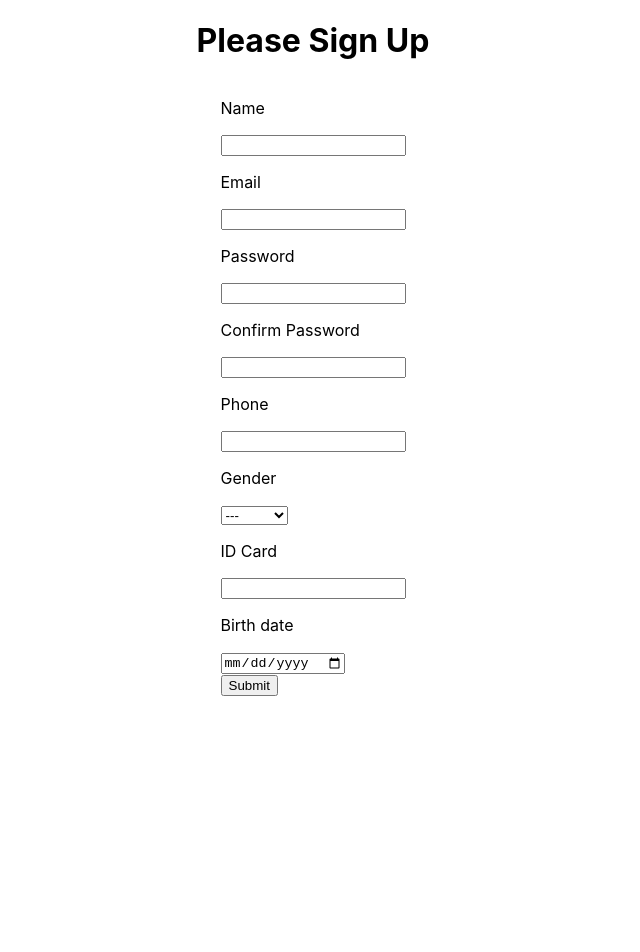
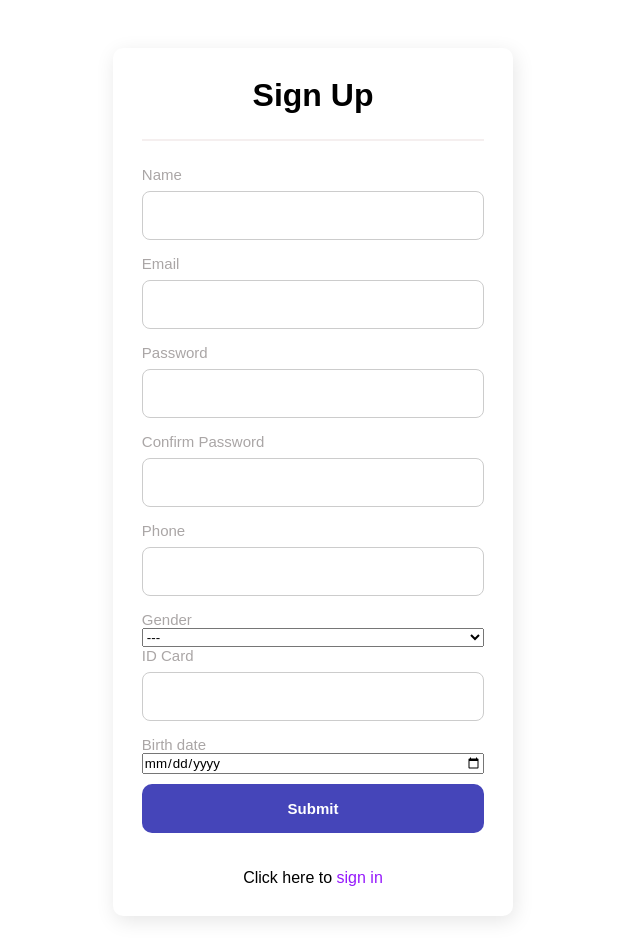
Before and after one commit to NeerChayaphon/Medical-Consultation-System, a React (Create React App) app in the folder frontend/: page /register in a window 1280 px wide. Shown: the top 952 px of the page, without its empty margins (327-967 px from the left). Before the commit the page ends 800 px from the top, so only its background shows below. Built offline with nearby package versions, Linux system fonts and the light colour scheme.

Commit message:
Patient Login-SignUp v1

```diff
--- a/frontend/package.json
+++ b/frontend/package.json
@@ -7,6 +7,7 @@
     "@testing-library/react": "^11.2.7",
     "@testing-library/user-event": "^12.8.3",
     "axios": "^0.21.1",
+    "bootstrap": "^5.1.0",
     "react": "^17.0.2",
     "react-dom": "^17.0.2",
     "react-router-dom": "^5.2.0",
--- a/frontend/src/App.js
+++ b/frontend/src/App.js
@@ -3,6 +3,7 @@ import Home from './page/Patient/Home';
 import Landing from './page/Patient/Landing';
 import Login from './page/Patient/Login';
 import Register from './page/Patient/Register';
+
 //import {useState} from 'react';
 
 function App() {
--- a/frontend/src/page/Patient/Home.js
+++ b/frontend/src/page/Patient/Home.js
@@ -1,13 +1,15 @@
-import {useHistory, Redirect} from 'react-router-dom';
+import {Redirect} from 'react-router-dom';
+import {useState} from 'react';
+import useAuthCheck from '../../adapters/useAuthCheck';
 
 function Home() {
-  const history = useHistory();
-  let token = localStorage.getItem('token');
+  const {data: user, isPending, error} = useAuthCheck('http://localhost:5000/api/v1/auth/patient/');
 
-  if (!token) {
+  //let token = localStorage.getItem('token');
+  if (error) {
+    console.log(error);
     return <Redirect to='/login' />;
   }
-
   return (
     <div className='wrapper'>
       <h1>Home</h1>
--- a/frontend/src/page/Patient/Login.js
+++ b/frontend/src/page/Patient/Login.js
@@ -2,7 +2,7 @@ import React from 'react';
 import '../../styles/Login.css';
 import axios from 'axios';
 import {useState} from 'react';
-import {useHistory} from 'react-router-dom';
+import {useHistory, Link} from 'react-router-dom';
 
 export default function Login() {
   const [email, setEmail] = useState();
@@ -32,19 +32,26 @@ export default function Login() {
 
   return (
     <div className='login-wrapper'>
-      <h1>Please Log In</h1>
-      {error && <div>{error.message}</div>}
+      <h1 className='title'>Log In</h1>
+      <p className='or'>
+        <span></span>
+      </p>
       <form onSubmit={handleSubmit}>
-        <label>
-          <p>Email</p>
+        <div className='email-login'>
+          <label>Email</label>
           <input type='email' required onChange={(e) => setEmail(e.target.value)} />
-        </label>
-        <label>
-          <p>Password</p>
+          <label>Password</label>
           <input type='password' required onChange={(e) => setPassword(e.target.value)} />
-        </label>
+        </div>
         <div>
-          <button type='submit'>Submit</button>
+          <button type='submit' className='cta-btn'>
+            Submit
+          </button>
+        </div>
+        <div className='authError'>{error ? <div>{error.message}</div> : <div> </div>}</div>
+
+        <div className='signup'>
+          Click here to <Link to='/register'>sign up</Link>
         </div>
       </form>
     </div>
--- a/frontend/src/page/Patient/Register.js
+++ b/frontend/src/page/Patient/Register.js
@@ -2,7 +2,7 @@ import React from 'react';
 import '../../styles/Login.css';
 import axios from 'axios';
 import {useState} from 'react';
-import {useHistory} from 'react-router-dom';
+import {useHistory, Link} from 'react-router-dom';
 
 export default function Register() {
   const [name, setName] = useState();
@@ -52,49 +52,42 @@ export default function Register() {
 
   return (
     <div className='login-wrapper'>
-      <h1>Please Sign Up</h1>
-      {error && <div>{error.message}</div>}
+      <h1 className='title'>Sign Up</h1>
+      <p className='or'>
+        <span></span>
+      </p>
       <form onSubmit={handleSubmit}>
-        <label>
-          <p>Name</p>
+        <div className='email-login'>
+          <label>Name</label>
           <input type='text' required onChange={(e) => setName(e.target.value)} />
-        </label>
-        <label>
-          <p>Email</p>
+          <label>Email</label>
           <input type='email' required onChange={(e) => setEmail(e.target.value)} />
-        </label>
-        <label>
-          <p>Password</p>
+          <label>Password</label>
           <input type='password' required onChange={(e) => setPassword(e.target.value)} />
-        </label>
-        <label>
-          <p>Confirm Password</p>
+          <label>Confirm Password</label>
           <input type='password' required onChange={(e) => setconfirmPass(e.target.value)} />
-        </label>
-        <label>
-          <p>Phone</p>
+          <label>Phone</label>
           <input type='text' required onChange={(e) => setPhone(e.target.value)} />
-        </label>
-        <label>
-          <p>Gender</p>
+          <label>Gender </label>
           <select required onChange={(e) => setGender(e.target.value)} value={gender}>
             <option value=''>---</option>
             <option value='Male'>Male</option>
             <option value='Female'>Female</option>
           </select>
-        </label>
-        <label>
-          <p>ID Card</p>
+          <label>ID Card</label>
           <input type='number' required onChange={(e) => setIdCard(e.target.value)} />
-        </label>
-        <label>
-          <p>Birth date</p>
+          <label>Birth date</label>
           <input type='date' required onChange={(e) => setBirthdate(e.target.value)} />
-        </label>
-        <div>
-          <button type='submit'>Submit</button>
+
+          <button className='cta-btn' type='submit'>
+            Submit
+          </button>
         </div>
+        <div className='authError'>{error ? <div>{error.message}</div> : <div> </div>}</div>
       </form>
+      <div className='signup'>
+        Click here to <Link to='/login'>sign in</Link>
+      </div>
     </div>
   );
 }
--- a/frontend/src/styles/Login.css
+++ b/frontend/src/styles/Login.css
@@ -1,5 +1,89 @@
+* {
+  box-sizing: border-box;
+  margin: 0;
+  padding: 0;
+  font-family: sans-serif;
+  scroll-behavior: smooth;
+}
+
 .login-wrapper {
+  width: 400px;
+  margin-left: auto;
+  margin-right: auto;
+  margin-top: 3em;
+  margin-bottom: 3em;
+  border-radius: 10px;
+  background-color: #ffff;
+  padding: 1.8rem;
+  box-shadow: 2px 5px 20px rgba(0, 0, 0, 0.1);
+}
+
+.title {
+  text-align: center;
+  font-weight: bold;
+  margin: 0;
+}
+
+.or {
+  text-align: center;
+  font-weight: bold;
+  border-bottom: 2px solid rgb(245 239 239);
+  line-height: 0.1em;
+  margin: 25px 0;
+}
+
+.email-login {
   display: flex;
   flex-direction: column;
-  align-items: center;
 }
+.email-login label {
+  color: rgb(170 166 166);
+  font-size: 15px;
+}
+
+input[type='email'],
+input[type='password'],
+input[type='text'],
+input[type='number'] {
+  padding: 15px 20px;
+  margin-top: 8px;
+  margin-bottom: 15px;
+  border: 1px solid #ccc;
+  border-radius: 8px;
+  box-sizing: border-box;
+  font-size: 15px;
+}
+
+.cta-btn {
+  background-color: rgb(69, 69, 185);
+  color: white;
+  padding: 16px 20px;
+  margin-top: 10px;
+  margin-bottom: 20px;
+  width: 100%;
+  border-radius: 10px;
+  border: none;
+  font-size: 15px;
+  font-weight: bold;
+  cursor: pointer;
+}
+.cta-btn:hover {
+  cursor: pointer;
+  background-color: #9518fc;
+  transition: all 0.2s ease-out;
+}
+
+.authError {
+  text-align: center;
+  color: red;
+  padding-bottom: 1rem;
+}
+.signup {
+  text-align: center;
+  display: block;
+}
+
+.signup a {
+  text-decoration: none;
+  color: #9518fc;
+}
```
Also changed, not shown: frontend/src/adapters/useFetchPatient.js (added, +74 -0 lines), 1 other file (tests, documents, lock files or other folders).
